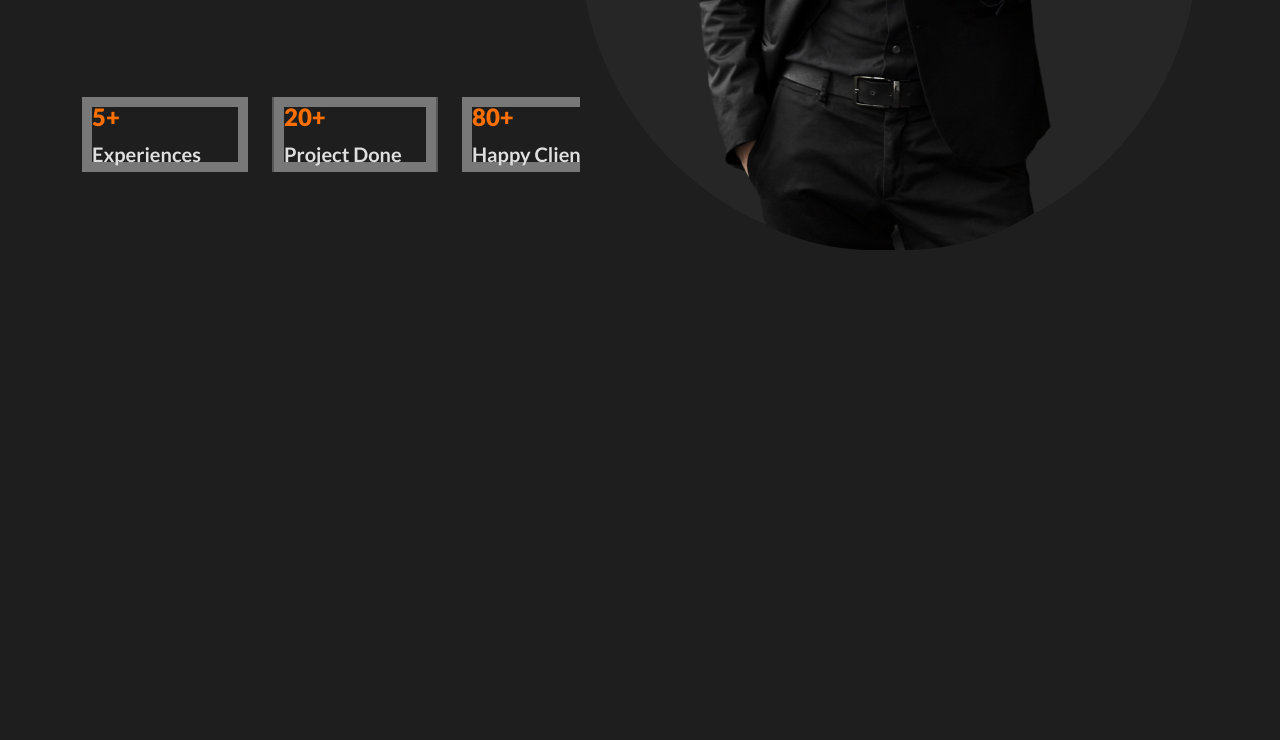
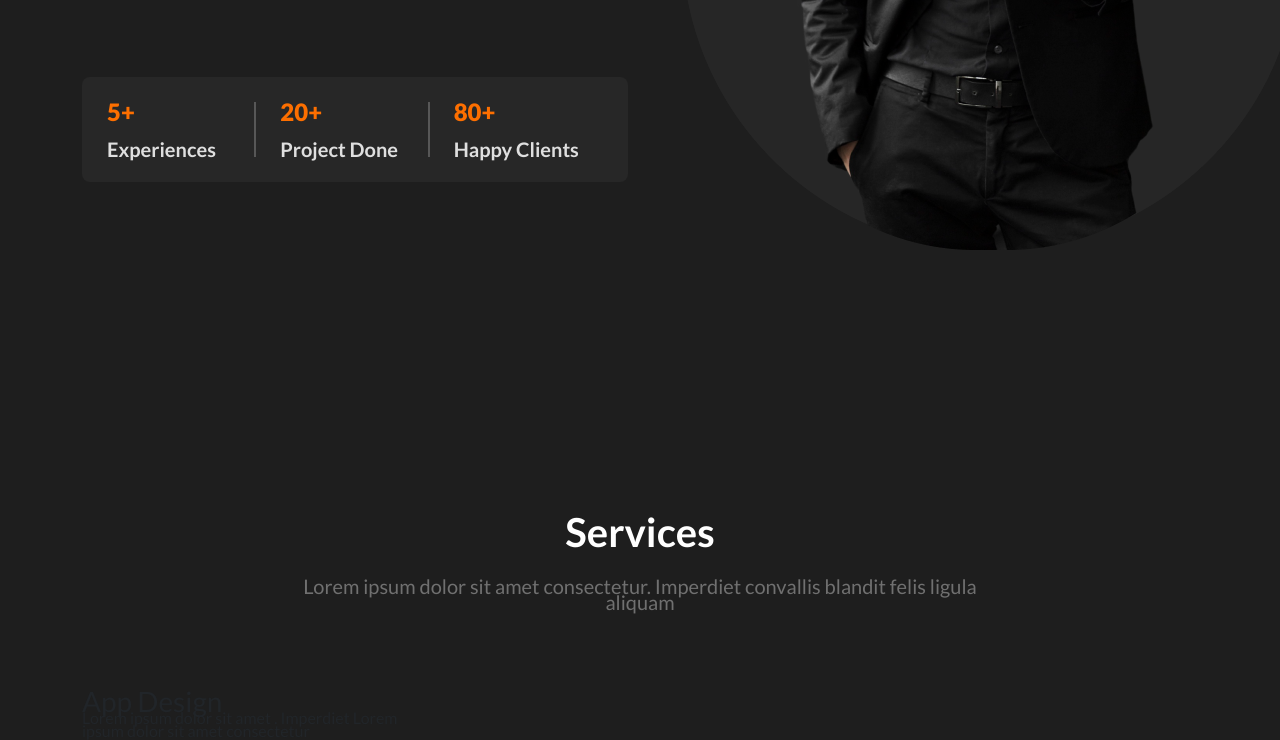
Before and after one commit to Najatul-Islam/Botex, a plain HTML site: page index.html in a window 1280 px wide. Shown: the part 595-1335 px from the top of the page. Before the commit the page ends 845 px from the top, so only its background shows below. Drawn offline with Linux system fonts and the light colour scheme.

Commit message:
first commit

```diff
--- a/css/style.css
+++ b/css/style.css
@@ -5,8 +5,13 @@
     box-sizing: border-box;
     outline: 0;
     font-family: "Lato", sans-serif;
-    background: #1e1e1e; ;
 }
+body{
+    background: #1e1e1e;
+}
+/* .commontext{
+    color: #fff;
+} */
 ul,ol{
     list-style-type: none;
 }
@@ -57,7 +62,6 @@ h1,h2,h3,h4,h5,h6,p{
    /* banner part start  */
 #bannerpart{
     width: 100%;
-    padding-bottom: 100px;
     padding-top:173px;
 }
 .bannertext{
@@ -122,14 +126,14 @@ h1,h2,h3,h4,h5,h6,p{
     color: #959595 !important;
 }
 .bannercounter{
-     /* margin-top: 80px; */
-    background: rgba(255, 255, 255, 0.4)!important;
+      margin-top: 80px;
+      background: rgba(255, 255, 255, 4%)!important;
     border-radius: 8px;
+    padding:25px;
 }
 .banneritem{
-    background: rgba(255, 255, 255, 0.4)!important;
-     margin-top: 100px;
-    padding:10px;
+    /* background: rgba(255, 255, 255, 4%)!important; */
+ border-right: 2px solid #575757;
     /* text-align: center; */
 }
 .banneritem h3{
@@ -146,16 +150,33 @@ h1,h2,h3,h4,h5,h6,p{
     letter-spacing: 3%;
 }
 .bannerimg{
-    position: relative;
+      margin-left: 30px;
+     justify-content: right;
 }
-.bannerimg img{
-    position: absolute;
-    top: 0%;
-    right:0%;
-    /* margin-left: 80px; */
+.last{
+    border: none!important;
 }
-.middle{
-    border-left: 2px solid #575757;
-border-right: 2px solid #575757;
+
+ /* banner part end */
+           /* servicepart start */
+#servicepart{
+ padding-bottom :136px!important;
+
 }
- /* banner part end */
+.commontext h3{
+    color: #fff;
+    font-size: 40px;
+    font-weight: 700;
+    letter-spacing: 3%;
+    padding-bottom: 30px;
+     padding-top: 266px;
+}
+.commontext p{
+ color: #707070;
+    font-size: 20px;
+    font-weight: medium;
+    letter-spacing: 3%;
+    padding-bottom: 80px;
+}
+
+            /* servicepart end */
--- a/index.html
+++ b/index.html
@@ -78,13 +78,13 @@
                                         </div>
                                       </div>
                                        <div class="col-lg-4">
-                                        <div class="banneritem middle">
+                                        <div class="banneritem">
                                             <h3>20+</h3>
                                             <p>Project Done</p>
                                         </div>
                                       </div>
                                        <div class="col-lg-4">
-                                        <div class="banneritem">
+                                        <div class="banneritem last">
                                             <h3>80+</h3>
                                             <p>Happy Clients</p>
                                         </div>
@@ -104,5 +104,27 @@
                 </div>
         </section>
          <!-- banner part end -->
+          <!-- servicepart start -->
+           <section class="servicepart">
+            <div class="container">
+              <div class="row">
+                <div class="col-lg-8  m-auto text-center">
+                  <div class="commontext">
+                    <h3>Services</h3>
+                    <p>Lorem ipsum dolor sit amet consectetur. Imperdiet convallis blandit felis ligula aliquam</p>
+                  </div>
+                </div>
+              </div>
+              <div class="row">
+                <div class="col-lg-4">
+                  <div class="serviceitem">
+                    <h3>App Design</h3>
+                     <p>Lorem ipsum dolor sit amet . Imperdiet Lorem ipsum dolor sit amet consectetur</p>
+                  </div>
+                </div>
+              </div>
+            </div>
+           </section>
+                     <!-- servicepart end -->
 </body>
 </html>
```
